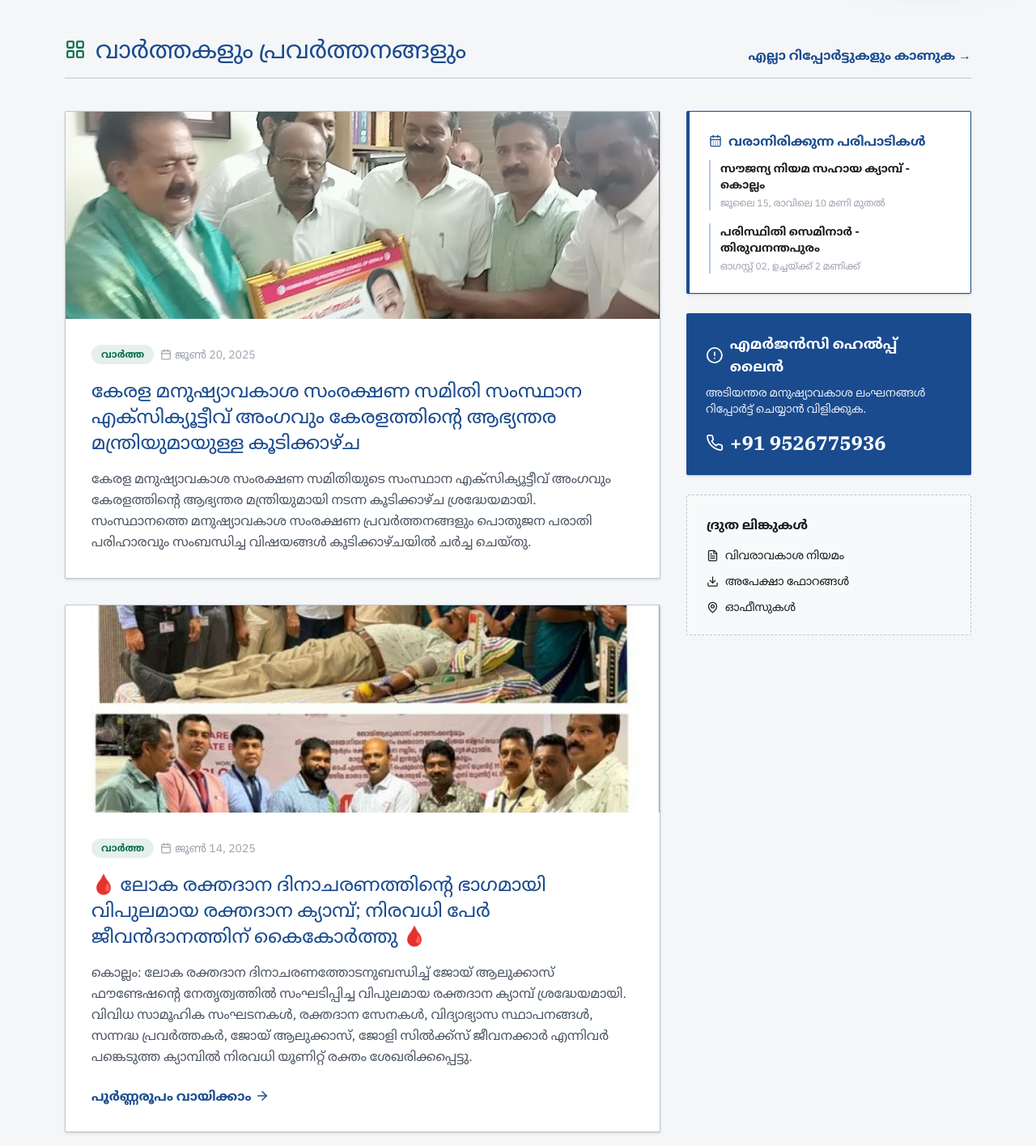
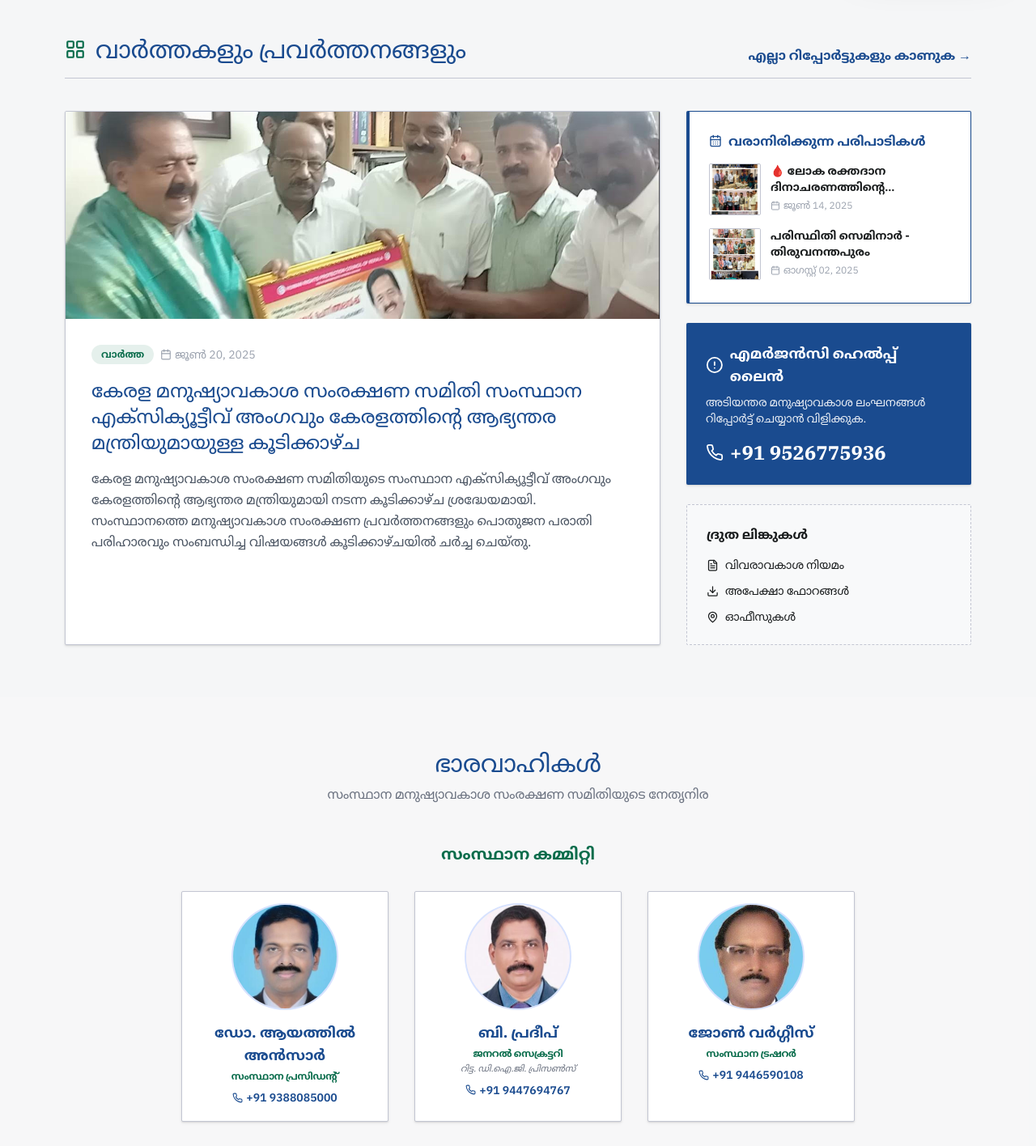
Before and after one commit to Abm32/hrpc, a React (Vite) app: page / in a window 1280 px wide. Shown: the part 820-2236 px from the top of the page at 81% size. Built offline with nearby package versions, Linux system fonts and the light colour scheme.

Commit message:
Refactor News section into featured-article layout with clickable reports
Replace stacked expandable cards with a single main feature article and a
side panel listing the other reports. Clicking a report promotes it to the
main feature. Add the Environment Seminar (Thiruvananthapuram) article.

```diff
--- a/src/components/NewsSection.tsx
+++ b/src/components/NewsSection.tsx
@@ -41,7 +41,8 @@ const BLOOD_CAMP_PARAGRAPHS = [
   '"രക്തദാനം മഹാദാനം, നിങ്ങളുടെ ഒരു യൂണിറ്റ് രക്തം മറ്റൊരാളുടെ ജീവിത പ്രതീക്ഷയാണ്" എന്ന സന്ദേശം ഉയർത്തിപ്പിടിച്ചുകൊണ്ടാണ് ക്യാമ്പ് സമാപിച്ചത്.',
 ];
 
-// Articles rendered in the main feature column, newest first.
+// Articles available to feature. The first is shown by default; the rest appear
+// as clickable items in the side panel and can be promoted to the main feature.
 const ARTICLES: Article[] = [
   {
     id: 'minister-meeting',
@@ -63,12 +64,37 @@ const ARTICLES: Article[] = [
       '🩸 ലോക രക്തദാന ദിനാചരണത്തിന്റെ ഭാഗമായി വിപുലമായ രക്തദാന ക്യാമ്പ്; നിരവധി പേർ ജീവൻദാനത്തിന് കൈകോർത്തു 🩸',
     paragraphs: BLOOD_CAMP_PARAGRAPHS,
   },
+  {
+    id: 'env-seminar',
+    image: bloodCamp2,
+    imageAlt: 'പരിസ്ഥിതി സെമിനാർ - തിരുവനന്തപുരം',
+    date: 'ഓഗസ്റ്റ് 02, 2025',
+    title: 'പരിസ്ഥിതി സെമിനാർ - തിരുവനന്തപുരം',
+    paragraphs: [
+      'തിരുവനന്തപുരത്ത് സംഘടിപ്പിക്കുന്ന പരിസ്ഥിതി സെമിനാർ ഓഗസ്റ്റ് 02-ന് ഉച്ചയ്ക്ക് 2 മണിക്ക് ആരംഭിക്കും. പ്രകൃതി വിഭവ സംരക്ഷണവും പരിസ്ഥിതി അവബോധവും സംബന്ധിച്ച വിഷയങ്ങൾ സെമിനാറിൽ ചർച്ച ചെയ്യും.',
+    ],
+  },
 ];
 
 export default function NewsSection() {
   const { t } = useLang();
-  // Track which article is expanded, keyed by article id.
-  const [expandedId, setExpandedId] = useState<string | null>(null);
+  // Which article is shown as the main feature (defaults to the first/newest).
+  const [activeId, setActiveId] = useState<string>(ARTICLES[0].id);
+  // Whether the main feature is expanded to show all paragraphs.
+  const [expanded, setExpanded] = useState(false);
+
+  const activeArticle = ARTICLES.find((a) => a.id === activeId) ?? ARTICLES[0];
+  const otherArticles = ARTICLES.filter((a) => a.id !== activeId);
+
+  const visibleParagraphs = expanded
+    ? activeArticle.paragraphs
+    : activeArticle.paragraphs.slice(0, 1);
+
+  // When the user picks a different article, show it collapsed from the top.
+  function selectArticle(id: string) {
+    setActiveId(id);
+    setExpanded(false);
+  }
 
   return (
     <section className="py-10 sm:py-14 lg:py-16 bg-surface-container/30">
@@ -84,22 +110,11 @@ export default function NewsSection() {
         </div>
 
         <div className="grid grid-cols-1 lg:grid-cols-3 gap-6 lg:gap-8">
-          {/* Main Feature Column — one card per article */}
-          <div className="lg:col-span-2 flex flex-col gap-6 lg:gap-8">
-            {ARTICLES.map((article) => {
-              const expanded = expandedId === article.id;
-              const visibleParagraphs = expanded
-                ? article.paragraphs
-                : article.paragraphs.slice(0, 1);
-
-              return (
-                <div
-                  key={article.id}
-                  className="bg-white rounded gov-shadow overflow-hidden border border-outline-variant flex flex-col"
-                >
+          {/* Main Feature — the single active article */}
+          <div className="lg:col-span-2 bg-white rounded gov-shadow overflow-hidden border border-outline-variant flex flex-col">
             <img
-                    src={article.image}
-                    alt={article.imageAlt}
+              src={activeArticle.image}
+              alt={activeArticle.imageAlt}
               className="w-full h-48 sm:h-64 object-cover"
             />
             <div className="p-5 sm:p-8 flex flex-col flex-1">
@@ -108,11 +123,11 @@ export default function NewsSection() {
                   {t('news.badge')}
                 </span>
                 <span className="text-sm text-gray-400 flex items-center gap-1">
-                        <Calendar size={14} /> {article.date}
+                  <Calendar size={14} /> {activeArticle.date}
                 </span>
               </div>
               <h3 className="font-headline text-xl sm:text-2xl text-primary mb-4 leading-snug">
-                      {article.title}
+                {activeArticle.title}
               </h3>
 
               <div className="text-gray-600 leading-relaxed flex-1 space-y-4">
@@ -121,7 +136,7 @@ export default function NewsSection() {
                 ))}
 
                 {/* Blood-camp's second photo shows only in the expanded view. */}
-                      {expanded && article.id === 'blood-camp' && (
+                {expanded && activeArticle.id === 'blood-camp' && (
                   <img
                     src={bloodCamp2}
                     alt="രക്തദാന ക്യാമ്പ്, ചടങ്ങ്"
@@ -131,9 +146,9 @@ export default function NewsSection() {
               </div>
 
               {/* Only show the toggle when there's more than one paragraph. */}
-                    {article.paragraphs.length > 1 && (
+              {activeArticle.paragraphs.length > 1 && (
                 <button
-                        onClick={() => setExpandedId(expanded ? null : article.id)}
+                  onClick={() => setExpanded((v) => !v)}
                   aria-expanded={expanded}
                   className="self-start mt-6 inline-flex items-center gap-1 text-primary font-bold hover:gap-2 transition-all"
                 >
@@ -150,34 +165,36 @@ export default function NewsSection() {
               )}
             </div>
           </div>
-              );
-            })}
-          </div>
 
           {/* Side Panel */}
           <div className="flex flex-col gap-6">
-            {/* Upcoming Events */}
+            {/* Other Reports — clickable; selecting one features it on the left */}
             <div className="bg-white p-6 rounded border-l-4 border-primary gov-shadow border border-outline-variant">
-              <h4 className="font-bold text-primary mb-3 flex items-center gap-2">
+              <h4 className="font-bold text-primary mb-4 flex items-center gap-2">
                 <CalendarDays size={16} /> {t('news.upcomingEvents')}
               </h4>
-              <div className="space-y-4">
-                <div className="border-l-2 border-primary/30 pl-3">
-                  <p className="font-semibold text-sm">
-                    സൗജന്യ നിയമ സഹായ ക്യാമ്പ് - കൊല്ലം
+              <div className="space-y-3">
+                {otherArticles.map((article) => (
+                  <button
+                    key={article.id}
+                    onClick={() => selectArticle(article.id)}
+                    className="w-full text-left flex gap-3 items-start group rounded p-1 -m-1 hover:bg-surface-container/60 transition-colors"
+                  >
+                    <img
+                      src={article.image}
+                      alt={article.imageAlt}
+                      className="w-16 h-16 rounded object-cover shrink-0 border border-outline-variant"
+                    />
+                    <div className="min-w-0">
+                      <p className="font-semibold text-sm leading-snug text-on-surface group-hover:text-primary transition-colors line-clamp-2">
+                        {article.title}
                       </p>
-                  <p className="text-[12px] text-gray-400 mt-1">
-                    ജൂലൈ 15, രാവിലെ 10 മണി മുതൽ
+                      <p className="text-[12px] text-gray-400 mt-1 flex items-center gap-1">
+                        <Calendar size={12} /> {article.date}
                       </p>
                     </div>
-                <div className="border-l-2 border-primary/30 pl-3">
-                  <p className="font-semibold text-sm">
-                    പരിസ്ഥിതി സെമിനാർ - തിരുവനന്തപുരം
-                  </p>
-                  <p className="text-[12px] text-gray-400 mt-1">
-                    ഓഗസ്റ്റ് 02, ഉച്ചയ്ക്ക് 2 മണിക്ക്
-                  </p>
-                </div>
+                  </button>
+                ))}
               </div>
             </div>
 
```
Lines whose indentation alone changed are shown as unchanged.
